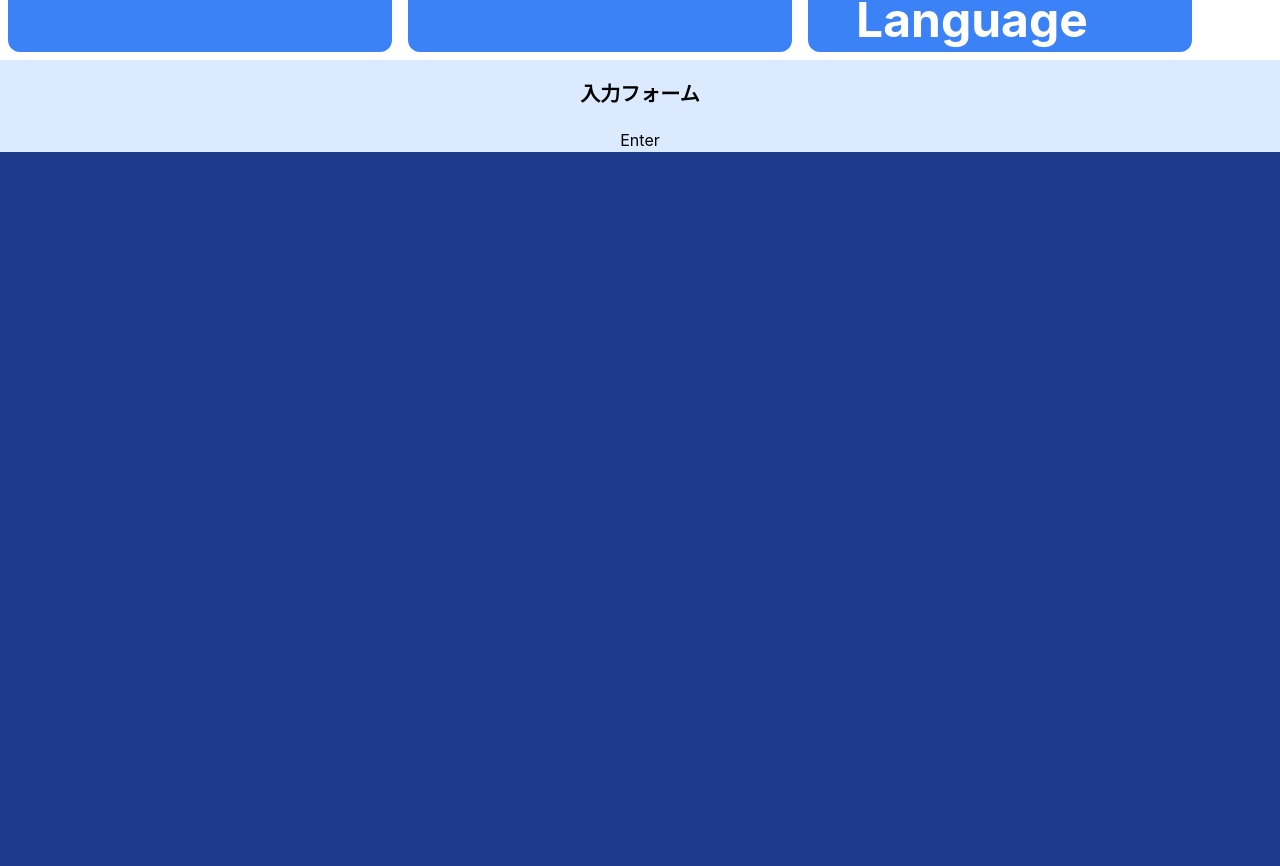
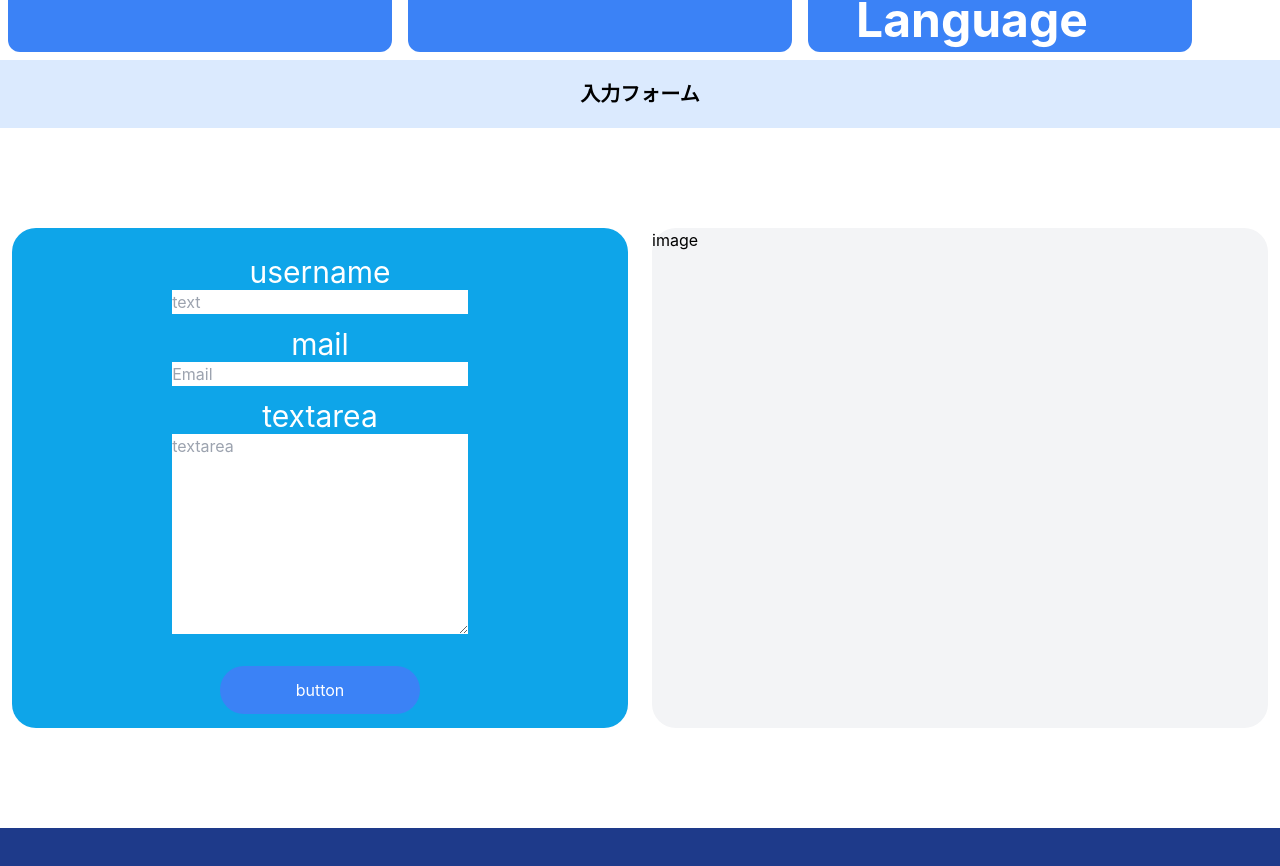
Before and after one commit to toramine/next_tailwind_practice, a Next.js app: page / in a window 1280 px wide. Shown: the part 1080-1946 px from the top of the page. Built offline with nearby package versions, Linux system fonts and the light colour scheme.

Commit message:
form componentの作成

```diff
--- a/components/form.js
+++ b/components/form.js
@@ -1,5 +1,45 @@
+import { useRef } from "react";
+
 function Form() {
-  return <div>Enter</div>;
+  const validate_text = useRef();
+  const handleSubmit = (e) => {
+    e.preventDefault();
+    validate_text.current.setCustomValidity("送信機能は実装してません");
+  };
+
+  return (
+    <div className="bg-white w-[100%] h-[700px] flex_jcc_aic">
+      <div className="bg-sky-500 flex-1 flex_jcc_aic h-[500px] mx-3 rounded-3xl">
+        <div className="w-[80%]">
+          <form className="flex_col_aic py-3" onSubmit={(e) => handleSubmit(e)}>
+            <div className="mt-3 text-white text-3xl">username</div>
+            <input type="text" placeholder="text" className="w-[60%]" />
+            <div className="mt-3 text-white text-3xl">mail</div>
+            <input
+              type="email"
+              placeholder="Email"
+              required
+              className="w-[60%]"
+            />
+            <div className="mt-3 text-white text-3xl">textarea</div>
+            <textarea
+              type="textarea"
+              placeholder="textarea"
+              className="w-[60%] h-[200px]"
+            ></textarea>
+            <button
+              type="submit"
+              className="bg-blue-500 w-[200px] mt-8 p-3 text-white rounded-3xl"
+              ref={validate_text}
+            >
+              button
+            </button>
+          </form>
+        </div>
+      </div>
+      <div className="bg-gray-100 flex-1 h-[500px] mx-3 rounded-3xl">image</div>
+    </div>
+  );
 }
 
 export default Form;
```
